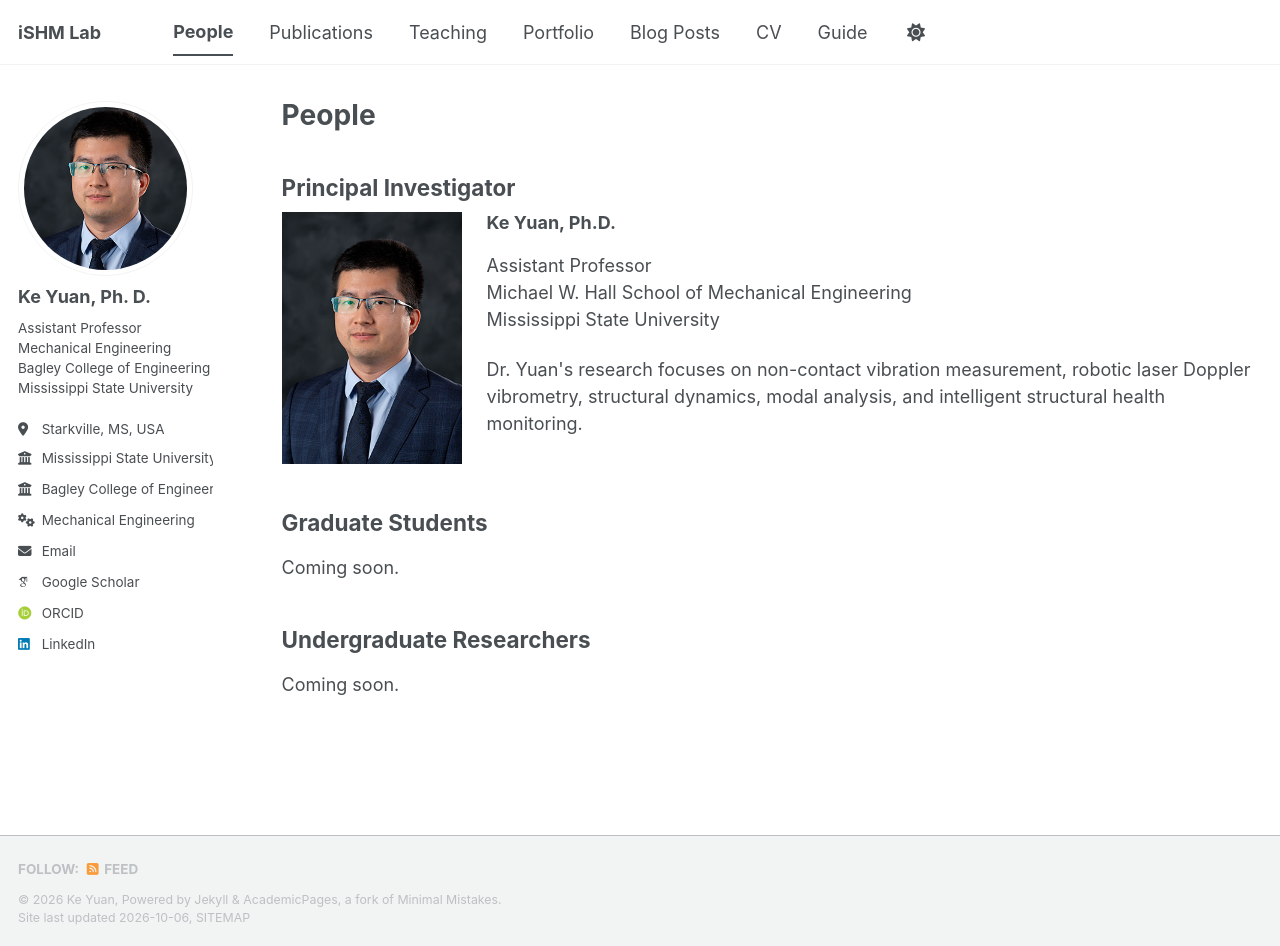
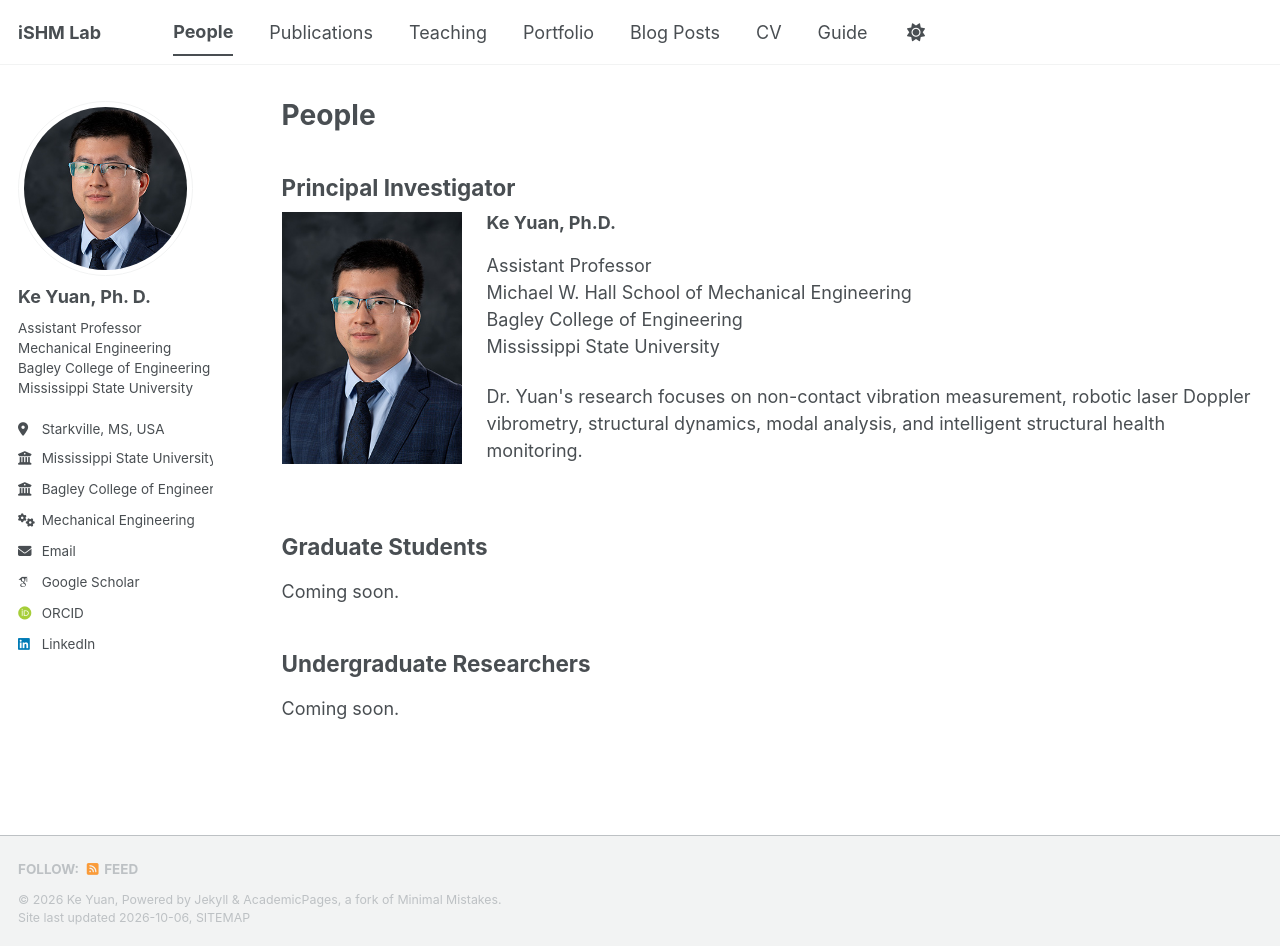
Before and after one commit to KeYuan2025/KeYuan2025.github.io, a Jekyll site: the page built from _pages/people.md, in a window 1280 px wide and 946 px high. Built offline with Jekyll 4.4.1, drawn with Linux system fonts in a browser that asks for light colours; some web fonts are replaced; a script bundle is joined from its source files by our own code; library files that are not in the unit come from our copies.

Commit message:
Update people.md

```diff
--- a/_pages/people.md
+++ b/_pages/people.md
@@ -21,6 +21,7 @@ author_profile: true
     <p>
       Assistant Professor<br>
       Michael W. Hall School of Mechanical Engineering<br>
+      Bagley College of Engineering<br>
       Mississippi State University
     </p>
 
```
